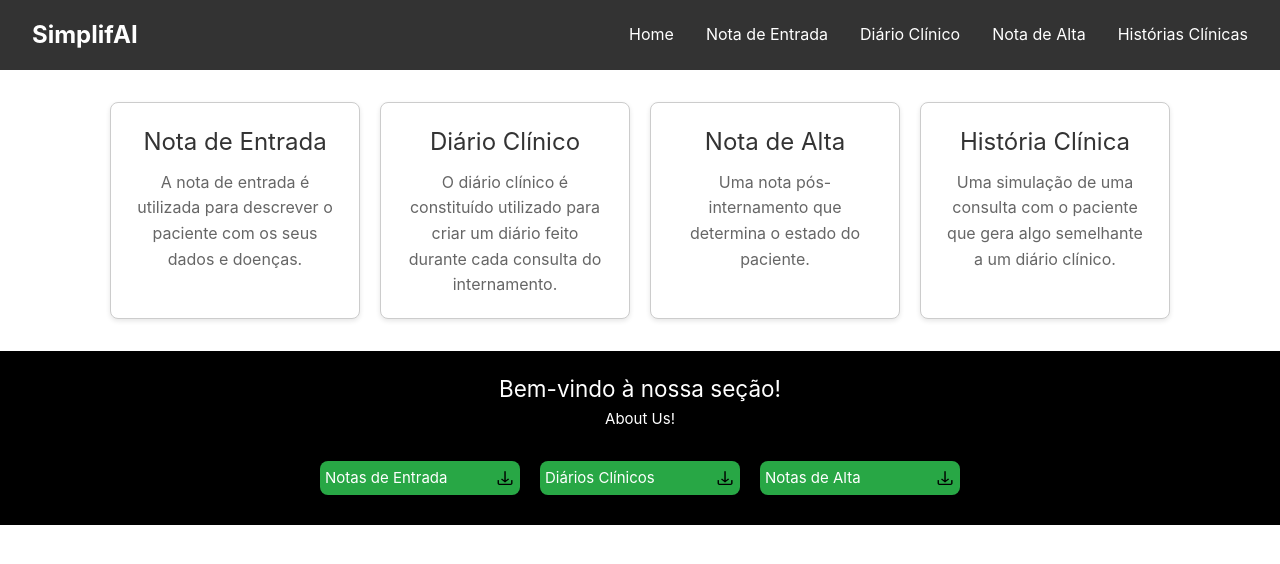
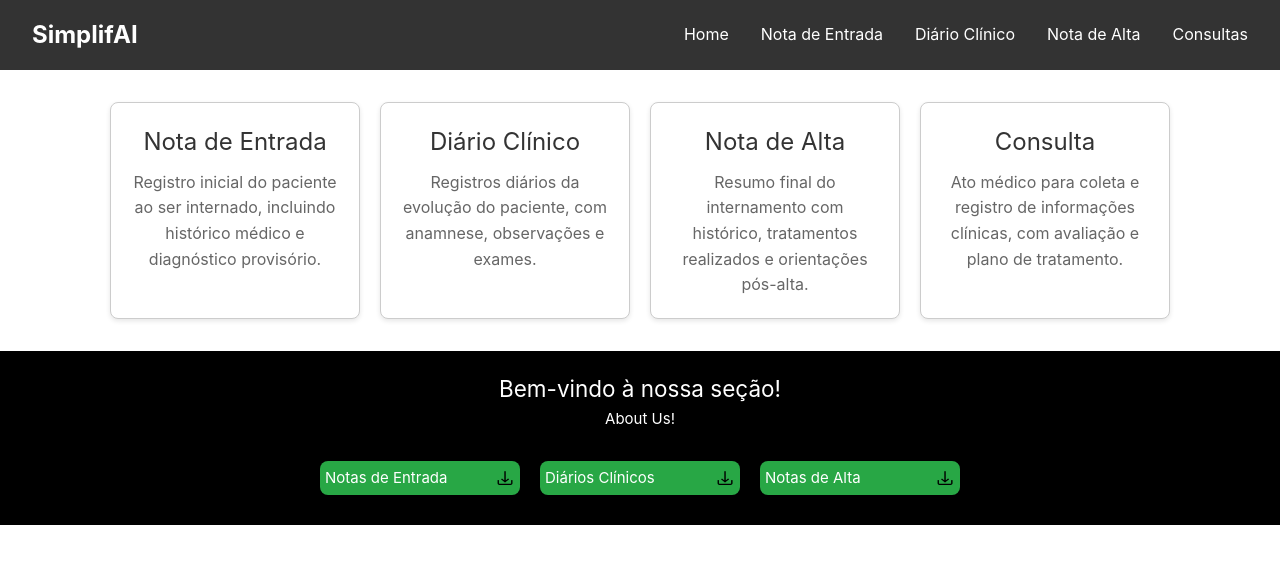
Before and after one commit to rafaelbranco16/SimplifAI, a Vue app in the folder frontend/: page /home in a window 1280 px wide. Shown: the top 564 px of the page. Built offline with nearby package versions, Linux system fonts and the light colour scheme.

Commit message:
[frontend] - mudanças no texto da home page

```diff
--- a/frontend/src/App.vue
+++ b/frontend/src/App.vue
@@ -14,7 +14,7 @@
         <li><router-link to="/entry-note" @click="closeMenu">Nota de Entrada</router-link></li>
         <li><router-link to="/upload-audio" @click="closeMenu">Diário Clínico</router-link></li>
         <li><router-link to="/discharge-note" @click="closeMenu">Nota de Alta</router-link></li>
-        <li><router-link to="/clinical-history" @click="closeMenu">Histórias Clínicas</router-link></li>
+        <li><router-link to="/clinical-history" @click="closeMenu">Consultas</router-link></li>
       </ul>
     </nav>
     <router-view />
--- a/frontend/src/components/blog_card/BlogCard.vue
+++ b/frontend/src/components/blog_card/BlogCard.vue
@@ -2,22 +2,22 @@
     <div class="blog-card-container">
       <router-link to="/entry-note" class="blog-card">
         <h2>Nota de Entrada</h2>
-        <p>A nota de entrada é utilizada para descrever o paciente com os seus dados e doenças.</p>
+        <p>Registro inicial do paciente ao ser internado, incluindo histórico médico e diagnóstico provisório.</p>
       </router-link>
 
       <router-link to="/upload-audio" class="blog-card">
         <h2>Diário Clínico</h2>
-        <p>O diário clínico é constituído utilizado para criar um diário feito durante cada consulta do internamento.</p>
+        <p>Registros diários da evolução do paciente, com anamnese, observações e exames.</p>
       </router-link>
 
       <router-link to="/discharge-note" class="blog-card">
         <h2>Nota de Alta</h2>
-        <p>Uma nota pós-internamento que determina o estado do paciente.</p>
+        <p>Resumo final do internamento com histórico, tratamentos realizados e orientações pós-alta.</p>
       </router-link>
 
       <router-link to="/clinical-history" class="blog-card">
-        <h2>História Clínica</h2>
-        <p>Uma simulação de uma consulta com o paciente que gera algo semelhante a um diário clínico.</p>
+        <h2>Consulta</h2>
+        <p>Ato médico para coleta e registro de informações clínicas, com avaliação e plano de tratamento.</p>
       </router-link>
     </div>
   </template>
--- a/frontend/src/views/ClinicalHistory.vue
+++ b/frontend/src/views/ClinicalHistory.vue
@@ -1,6 +1,6 @@
 <template>
   <div class="clinical-history-container">
-    <h1>História Clínica</h1>
+    <h1>Consultas</h1>
     <div class="controls">
       <button class="record-btn" @click="isRecording2 ? stopRecording2() : startRecording2()">
         {{ isRecording2 ? 'Parar gravação' : 'Começar gravação' }}
```
